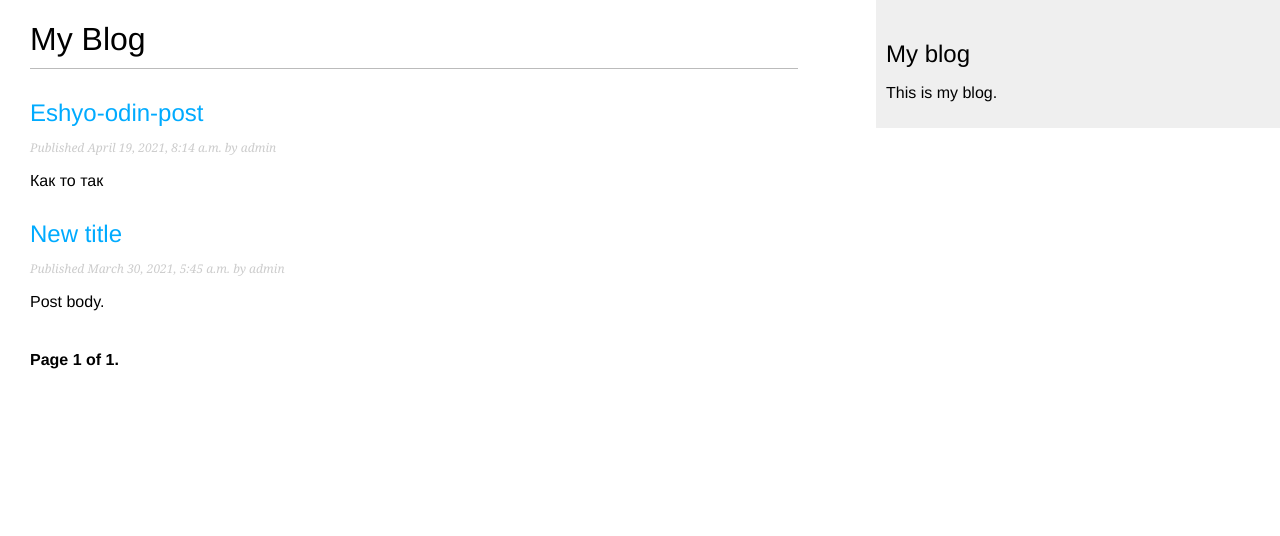
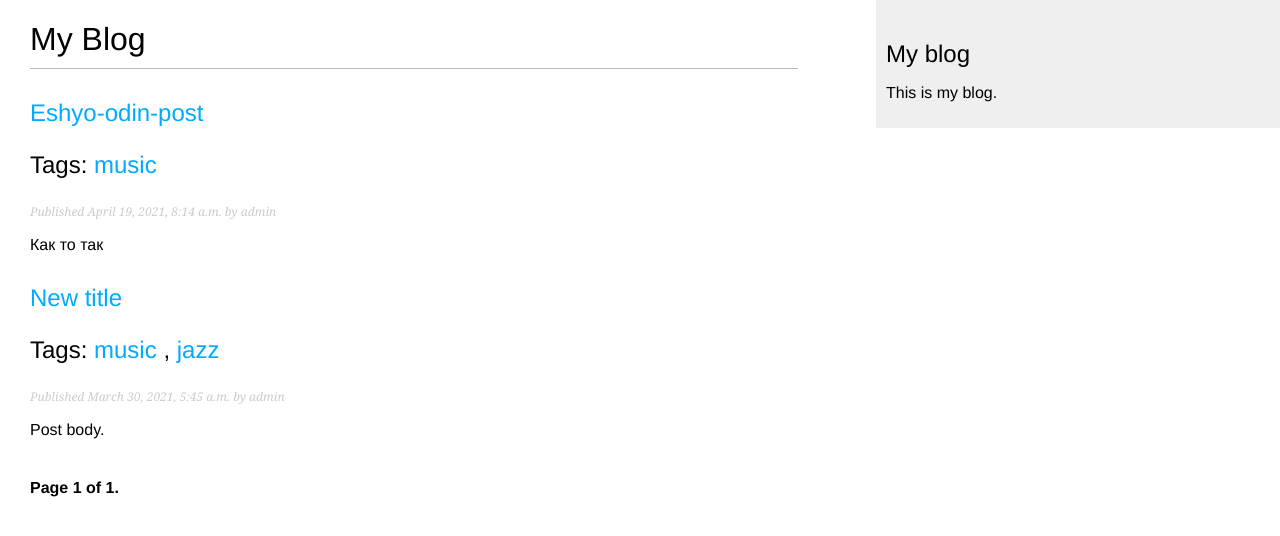
Before and after one commit to C0uchP0tat0/Django_book, a Django app: page /blog/ in a window 1280 px wide. Shown: the top 536 px of the page. Run offline with Django 3.2, Linux system fonts and the light colour scheme; data comes from the database, SQL or seed files in the repository; both versions use the stored data as it was after the commit; parts of the project's set-up code (start-up, migrations or seed data) failed here and were passed over.

Commit message:
fourth commit

```diff
--- a/mysite/blog/models.py
+++ b/mysite/blog/models.py
@@ -2,6 +2,7 @@ from django.db import models
 from django.utils import timezone
 from django.contrib.auth.models import User
 from django.urls import reverse
+from taggit.managers import TaggableManager
 
 
 class PublishedManager(models.Manager):
@@ -32,6 +33,7 @@ class Post(models.Model):
     def get_absolute_url(self):
         return reverse('blog:post_detail', args=[self.publish.year,
         self.publish.month, self.publish.day, self.slug])
+    tags = TaggableManager()
 
 class Comment(models.Model):
     post = models.ForeignKey(Post, on_delete=models.CASCADE, related_name='comments')
--- a/mysite/blog/templates/blog/post/list.html
+++ b/mysite/blog/templates/blog/post/list.html
@@ -2,12 +2,24 @@
 {% block title %}My Blog{% endblock %}
 {% block content %}
 	<h1>My Blog</h1>
+	{% if tag %}
+        <h2>Posts tagged with "{{ tag.name }}"</h2>
+    {% endif %}
 	{% for post in posts %}
 		<h2>
 			<a href="{{ post.get_absolute_url }}">{{ post.title }}</a>
+			<p class="tags">
+			    Tags:
+			        {% for tag in post.tags.all %}
+                        <a href="{% url "blog:post_list_by_tag" tag.slug %}">
+    					{{ tag.name }}
+ 						</a>
+ 						{% if not forloop.last %}, {% endif %}
+ 					{% endfor %}
+			</p>
 		</h2>
 		<p class="date">Published {{ post.publish }} by {{ post.author }}</p>
 		{{ post.body|truncatewords:30|linebreaks }}
 	{% endfor %}
-	{% include "pagination.html" with page=page_obj %}
+	{% include "pagination.html" with page=posts %}
 {% endblock %}
--- a/mysite/blog/urls.py
+++ b/mysite/blog/urls.py
@@ -4,8 +4,9 @@ from . import views
 app_name = 'blog'
 urlpatterns = [
     # Обработчики приложения блога.
-    #path('', views.post_list, name='post_list'),
-    path('', views.PostListView.as_view(), name='post_list'),
+    path('', views.post_list, name='post_list'),
+    #path('', views.PostListView.as_view(), name='post_list'),
     path('<int:year>/<int:month>/<int:day>/<slug:post>/', views.post_detail, name='post_detail'),
     path('<int:post_id>/share/', views.post_share, name='post_share'),
+    path('tag/<slug:tag_slug>/',views.post_list, name='post_list_by_tag'),
 ]
--- a/mysite/blog/views.py
+++ b/mysite/blog/views.py
@@ -4,10 +4,18 @@ from .models import Post, Comment
 from django.views.generic import ListView
 from django.core.mail import send_mail
 from .forms import EmailPostForm, CommentForm
+from taggit.models import Tag
+from django.db.models import Count
 
 
-def post_list(request):
+def post_list(request,  tag_slug=None):
     object_list = Post.published.all()
+    tag = None
+
+    if tag_slug:
+        tag = get_object_or_404(Tag, slug=tag_slug)
+        object_list = object_list.filter(tags__in=[tag])
+
     paginator = Paginator(object_list, 3) # По 3 статьи на каждой странице.
     page = request.GET.get('page')
     try:
@@ -18,7 +26,7 @@ def post_list(request):
     except EmptyPage:
         # Если номер страницы больше, чем общее количество страниц, возвращаем последнюю.
         posts = paginator.page(paginator.num_pages)
-    return render(request,'blog/post/list.html', {'page': page, 'posts': posts})
+    return render(request,'blog/post/list.html', {'page': page, 'posts': posts, 'tag': tag})
 
 def post_detail(request, year, month, day, post):
     post = get_object_or_404(Post, slug=post, status='published', publish__year=year,
@@ -38,10 +46,18 @@ def post_detail(request, year, month, day, post):
             new_comment.save()
     else:
         comment_form = CommentForm()
+
+    # Формирование списка похожих статей.
+    post_tags_ids = post.tags.values_list('id', flat=True)
+    similar_posts = Post.published.filter(tags__in=post_tags_ids)\
+                                  .exclude(id=post.id)
+    similar_posts = similar_posts.annotate(same_tags=Count('tags'))\
+                                 .order_by('-same_tags','-publish')[:4]
     return render(request,'blog/post/detail.html',{'post': post,
                                                    'comments': comments,
                                                    'new_comment': new_comment,
-                                                   'comment_form': comment_form,})
+                                                   'comment_form': comment_form,
+                                                   'similar_posts': similar_posts})
 
 
 class PostListView(ListView):
--- a/mysite/mysite/settings.py
+++ b/mysite/mysite/settings.py
@@ -38,6 +38,7 @@ INSTALLED_APPS = [
     'django.contrib.messages',
     'django.contrib.staticfiles',
     'blog.apps.BlogConfig',
+    'taggit',
 ]
 
 MIDDLEWARE = [
```
Also changed, not shown: mysite/blog/templates/blog/post/detail.html (+10 -0 lines), mysite/blog/migrations/0003_post_tags.py (added), mysite/db.sqlite3.
